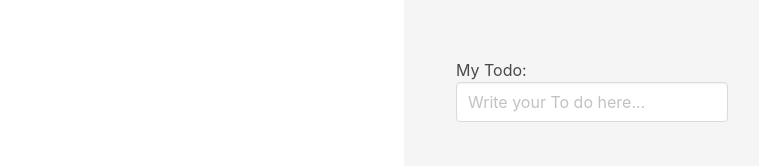
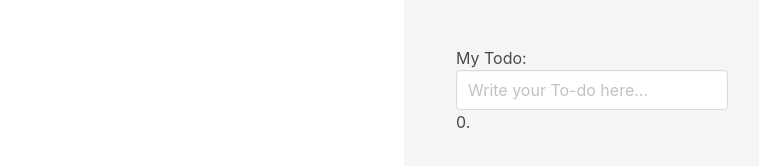
Before and after one commit to Flat-Cat/todoapp, a React (Vite) app in the folder reactgame/: page /todo in a window 1280 px wide. Shown: the part 334-500 px from the top of the page, without its empty margins (48-807 px from the left). Built offline with nearby package versions, Linux system fonts and the light colour scheme.

Commit message:
added index component

```diff
--- a/reactgame/src/pages/todo.tsx
+++ b/reactgame/src/pages/todo.tsx
@@ -1,31 +1,37 @@
 import "./todo.scss";
-//import { Link } from "react-router-dom";
-import { useState } from "react";
+import { useState, useEffect } from "react";
 import { KeyboardEvent } from "react";
-// LERNEN: SPREAD, USESTATE
+
 function Todo() {
 
-    //[State: aktueller wert, setter: Funktion um diesen zu ändern]
-    const [todoList, setTodoList] = useState([""]);
+//[State: aktueller wert, setter: Funktion um diesen zu ändern]
+    const [todoList, setTodoList] = useState([""] );
+    const [todo, setTodo] = useState("");
 
+    useEffect(() => {
+        console.log(todoList);
+      }, [todoList]);
 
-    const [todo, setTodo] = useState("");
-    //Eingabeänderung behandeln
+//Eingabeänderung behandeln:
     const handleInputChange = function (e: KeyboardEvent<HTMLInputElement>) {
 
         const target = e.target as HTMLInputElement;
 
         setTodo(target.value);
-        console.log(e.code)
+//        console.log(e.code)
         if (e.code === "Enter") {
+
             const value = target.value;
 
             setTodo("")
-            setTodoList( [...todoList, value] )
-    //  ... spread operator == 2 arrays werden zusammengefügt
-console.log(todoList)
+            setTodoList([...todoList, value])
+
+//  ... = spread operator == 2 arrays werden zusammengefügt
+
         }
+
     };
+
 
     return (
 
@@ -34,7 +40,7 @@ console.log(todoList)
                 <div className="container px-4">
                     <div className="columns my-0 ">
 
-                        {/*__________Input Todo: das TARGET_________*/}
+{/*__________Input Todo: das TARGET_________*/}
 
                         <div className="control pl-6 pr-6 pb-6 pt-6 has-text-left">
                             <div className="is-size-6">My Todo:</div>
@@ -44,17 +50,15 @@ console.log(todoList)
                                 name="todo"
                                 id="todo"
                                 type="text "
-                                placeholder="Write your To do here..."
+                                placeholder="Write your To-do here..."
                                 defaultValue={todo}
                                 onKeyDown={handleInputChange}>
-
                             </input>
 
                             <ul className="has-left">
-                                {todoList.map ((todo, index) => <li key={index}>{todo}</li>)}
+                                {todoList.map((todo, index) => <li key={index}>{index}. {todo}</li>)}
+                            </ul>
 {/* todo ohne klammer = ein param. todo in klammern (todo) kann nun 2 parameter geben, da ein array natürlich noch ein index besitzt */}
-                            </ul>
-
                         </div>
                     </div>
                 </div>
@@ -63,4 +67,5 @@ console.log(todoList)
     );
 }
 
+
 export default Todo;
```
